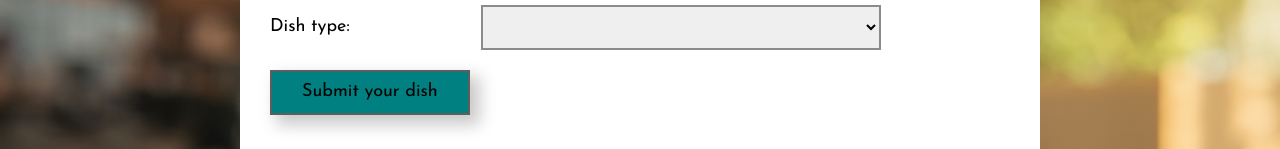
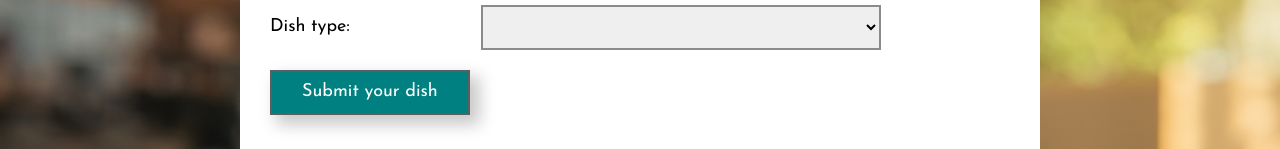
Before and after one commit to JaniecMichal/dish-form-app, a React (Create React App) app: page / in a window 1280 px wide. Shown: the part 340-489 px from the top of the page. Built offline with nearby package versions, Linux system fonts and the light colour scheme.

Commit message:
changed background color and font color

```diff
--- a/src/components/atoms/Button/index.js
+++ b/src/components/atoms/Button/index.js
@@ -2,7 +2,7 @@ import styled from 'styled-components';
 
 export const StyledButton = styled.button`
   font-size: ${({ theme }) => theme.fontSize.normal};
-  color: ${({ theme }) => theme.colors.mainText};
+  color: ${({ theme }) => theme.colors.buttonText};
   background-color: ${({ theme }) => theme.colors.teal};
   border: 2px solid ${({ theme }) => theme.colors.scoripion};
   box-shadow: 8px 8px 15px 2px rgba(0, 0, 0, 0.21);
```
